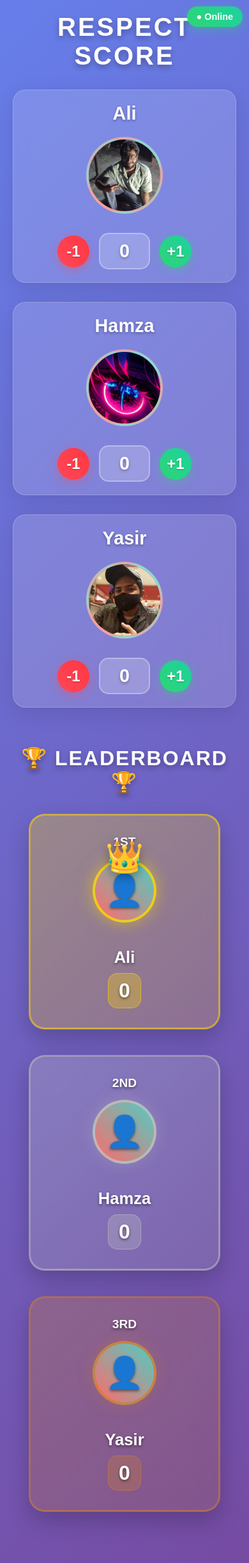
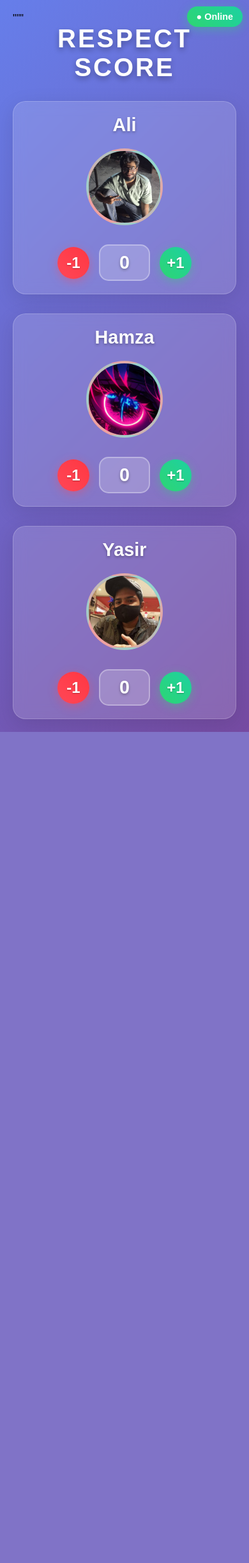
Before and after one commit to hxmz-axfn07/score-website, a Flask app: page / in a window 390 px wide. Shown: the whole page at 64% size. After the commit the page ends 1144 px from the top, so only its background shows below. Run offline with Flask 3, Linux system fonts and the light colour scheme; data that the repository does not hold is empty.

```diff
--- a/templates/index.html
+++ b/templates/index.html
@@ -1,4 +1,4 @@
-<!DOCTYPE html>
+<!-- <!DOCTYPE html>
 <html lang="en">
 <head>
     <meta charset="UTF-8">
@@ -34,7 +34,6 @@
             grid-template-columns: repeat(auto-fit, minmax(300px, 1fr));
             gap: 30px;
             justify-items: center;
-            margin-bottom: 60px;
         }
         .person-card {
             background: rgba(255, 255, 255, 0.15);
@@ -156,159 +155,6 @@
             background: linear-gradient(45deg, #ff4757, #ff3742);
             box-shadow: 0 4px 15px rgba(255, 71, 87, 0.4);
         }
-
-        /* Leaderboard Styles */
-        .leaderboard-section {
-            margin-top: 60px;
-        }
-        .leaderboard-title {
-            text-align: center;
-            color: white;
-            font-size: 2.5rem;
-            margin-bottom: 40px;
-            text-shadow: 0 4px 8px rgba(0,0,0,0.3);
-            font-weight: bold;
-            letter-spacing: 2px;
-        }
-        .leaderboard-container {
-            display: flex;
-            justify-content: center;
-            align-items: end;
-            gap: 20px;
-            flex-wrap: wrap;
-            margin-bottom: 40px;
-        }
-        .podium-position {
-            background: rgba(255, 255, 255, 0.1);
-            backdrop-filter: blur(15px);
-            border-radius: 25px;
-            padding: 30px 20px;
-            text-align: center;
-            border: 2px solid rgba(255, 255, 255, 0.2);
-            box-shadow: 0 15px 35px rgba(0, 0, 0, 0.2);
-            transition: all 0.4s ease;
-            position: relative;
-            overflow: hidden;
-        }
-        .podium-position::before {
-            content: '';
-            position: absolute;
-            top: 0;
-            left: 0;
-            right: 0;
-            bottom: 0;
-            background: linear-gradient(45deg, transparent, rgba(255,255,255,0.1), transparent);
-            transform: translateX(-100%);
-            transition: transform 0.6s;
-        }
-        .podium-position:hover::before {
-            transform: translateX(100%);
-        }
-        .podium-position:hover {
-            transform: translateY(-15px) scale(1.05);
-            box-shadow: 0 25px 50px rgba(0, 0, 0, 0.3);
-        }
-        .podium-first {
-            order: 2;
-            background: linear-gradient(135deg, rgba(255, 215, 0, 0.3), rgba(255, 193, 7, 0.2));
-            border: 3px solid rgba(255, 215, 0, 0.5);
-            transform: scale(1.1);
-            z-index: 3;
-        }
-        .podium-second {
-            order: 1;
-            background: linear-gradient(135deg, rgba(192, 192, 192, 0.3), rgba(169, 169, 169, 0.2));
-            border: 3px solid rgba(192, 192, 192, 0.5);
-            z-index: 2;
-        }
-        .podium-third {
-            order: 3;
-            background: linear-gradient(135deg, rgba(205, 127, 50, 0.3), rgba(184, 115, 51, 0.2));
-            border: 3px solid rgba(205, 127, 50, 0.5);
-            z-index: 1;
-        }
-        .podium-rank {
-            font-size: 1.2rem;
-            font-weight: bold;
-            color: white;
-            margin-bottom: 15px;
-            text-shadow: 0 2px 4px rgba(0,0,0,0.5);
-        }
-        .podium-avatar-container {
-            position: relative;
-            margin: 0 auto 20px;
-            width: 120px;
-            height: 120px;
-        }
-        .podium-avatar {
-            width: 100px;
-            height: 100px;
-            border-radius: 50%;
-            margin: 10px auto;
-            display: flex;
-            align-items: center;
-            justify-content: center;
-            font-size: 3rem;
-            color: white;
-            text-shadow: 0 2px 4px rgba(0,0,0,0.5);
-            border: 4px solid;
-            background: linear-gradient(45deg, #ff6b6b, #4ecdc4);
-            position: relative;
-            z-index: 2;
-        }
-        .podium-first .podium-avatar {
-            border-color: rgba(255, 215, 0, 0.8);
-            box-shadow: 0 0 25px rgba(255, 215, 0, 0.5);
-        }
-        .podium-second .podium-avatar {
-            border-color: rgba(192, 192, 192, 0.8);
-            box-shadow: 0 0 25px rgba(192, 192, 192, 0.3);
-        }
-        .podium-third .podium-avatar {
-            border-color: rgba(205, 127, 50, 0.8);
-            box-shadow: 0 0 25px rgba(205, 127, 50, 0.3);
-        }
-        .podium-crown {
-            position: absolute;
-            top: -30px;
-            left: 50%;
-            transform: translateX(-50%);
-            font-size: 3rem;
-            z-index: 3;
-            filter: drop-shadow(0 4px 8px rgba(0,0,0,0.4));
-            color: #FFD700;
-        }
-        .podium-name {
-            font-size: 1.6rem;
-            font-weight: bold;
-            color: white;
-            margin-bottom: 10px;
-            text-shadow: 0 2px 4px rgba(0,0,0,0.5);
-        }
-        .podium-score {
-            font-size: 2rem;
-            font-weight: bold;
-            color: white;
-            text-shadow: 0 2px 4px rgba(0,0,0,0.5);
-            background: rgba(255, 255, 255, 0.2);
-            border-radius: 15px;
-            padding: 8px 16px;
-            display: inline-block;
-            border: 1px solid rgba(255, 255, 255, 0.3);
-        }
-        .podium-first .podium-score {
-            background: rgba(255, 215, 0, 0.3);
-            border: 1px solid rgba(255, 215, 0, 0.5);
-        }
-        .podium-second .podium-score {
-            background: rgba(192, 192, 192, 0.3);
-            border: 1px solid rgba(192, 192, 192, 0.5);
-        }
-        .podium-third .podium-score {
-            background: rgba(205, 127, 50, 0.3);
-            border: 1px solid rgba(205, 127, 50, 0.5);
-        }
-
         @media (max-width: 768px) {
             h1 {
                 font-size: 2.5rem;
@@ -328,28 +174,327 @@
                 padding: 8px 15px;
                 font-size: 0.9rem;
             }
-            .leaderboard-title {
-                font-size: 2rem;
+        }
+    </style>
+</head>
+<body>
+    <div class="status-indicator status-online" id="status">● Online</div>
+
+    <div class="main-container">
+        <h1>RESPECT SCORE</h1>
+        <div class="cards-container">
+            <div class="person-card">
+                <div class="person-name">Ali</div>
+                <div class="person-image">👤</div>
+                <div class="score-container">
+                    <button class="score-btn minus-btn" onclick="updateScore('ali', -1)">-1</button>
+                    <div class="score-display" id="ali-score">0</div>
+                    <button class="score-btn plus-btn" onclick="updateScore('ali', 1)">+1</button>
+                </div>
+            </div>
+            <div class="person-card">
+                <div class="person-name">Hamza</div>
+                <div class="person-image">👤</div>
+                <div class="score-container">
+                    <button class="score-btn minus-btn" onclick="updateScore('hamza', -1)">-1</button>
+                    <div class="score-display" id="hamza-score">0</div>
+                    <button class="score-btn plus-btn" onclick="updateScore('hamza', 1)">+1</button>
+                </div>
+            </div>
+            <div class="person-card">
+                <div class="person-name">Yasir</div>
+                <div class="person-image">👤</div>
+                <div class="score-container">
+                    <button class="score-btn minus-btn" onclick="updateScore('yasir', -1)">-1</button>
+                    <div class="score-display" id="yasir-score">0</div>
+                    <button class="score-btn plus-btn" onclick="updateScore('yasir', 1)">+1</button>
+                </div>
+            </div>
+        </div>
+    </div>
+
+    <script>
+        let scores = {};
+        let isUpdating = false;
+
+        // Status indicator elements
+        const statusEl = document.getElementById('status');
+
+        // Set status
+        function setStatus(type, message) {
+            statusEl.className = `status-indicator status-${type}`;
+            statusEl.textContent = message;
+        }
+
+        // Load initial scores
+        async function loadScores() {
+            try {
+                const response = await fetch('/api/scores');
+                if (response.ok) {
+                    scores = await response.json();
+                    updateScoreDisplays();
+                    setStatus('online', '● Online');
+                } else {
+                    throw new Error('Failed to load scores');
+                }
+            } catch (error) {
+                console.error('Error loading scores:', error);
+                setStatus('error', '● Error');
+            }
+        }
+
+        // Update score displays
+        function updateScoreDisplays() {
+            for (const person in scores) {
+                const el = document.getElementById(`${person}-score`);
+                if (el) {
+                    el.textContent = scores[person];
+                    // Add animation
+                    el.classList.add('updating');
+                    setTimeout(() => el.classList.remove('updating'), 300);
+                }
+            }
+        }
+
+        // Update score function
+        async function updateScore(person, change) {
+            if (isUpdating) return; // Prevent multiple simultaneous updates
+
+            isUpdating = true;
+            setStatus('updating', '● Updating...');
+
+            // Disable all buttons
+            const buttons = document.querySelectorAll('.score-btn');
+            buttons.forEach(btn => btn.disabled = true);
+
+            try {
+                const response = await fetch('/api/update', {
+                    method: 'POST',
+                    headers: {
+                        'Content-Type': 'application/json',
+                    },
+                    body: JSON.stringify({ person, change })
+                });
+
+                if (response.ok) {
+                    scores = await response.json();
+                    updateScoreDisplays();
+                    setStatus('online', '● Online');
+                } else {
+                    throw new Error('Failed to update score');
+                }
+            } catch (error) {
+                console.error('Error updating score:', error);
+                setStatus('error', '● Error');
+                // Reload scores to sync with server
+                setTimeout(loadScores, 1000);
+            } finally {
+                isUpdating = false;
+                // Re-enable all buttons
+                buttons.forEach(btn => btn.disabled = false);
+            }
+        }
+
+        // Keyboard shortcuts
+        document.addEventListener('keydown', function(event) {
+            if (isUpdating) return; // Don't allow keyboard shortcuts while updating
+
+            switch(event.key) {
+                case '1': updateScore('ali', 1); break;
+                case '!': updateScore('ali', -1); break;
+                case '2': updateScore('hamza', 1); break;
+                case '@': updateScore('hamza', -1); break;
+                case '3': updateScore('yasir', 1); break;
+                case '#': updateScore('yasir', -1); break;
+            }
+        });
+
+        // Auto-refresh scores every 5 seconds to keep in sync
+        setInterval(loadScores, 5000);
+
+        // Load scores when page loads
+        window.addEventListener('load', loadScores);
+    </script>
+</body>
+</html>
+ -->
+
+
+"""<!DOCTYPE html>
+<html lang="en">
+<head>
+    <meta charset="UTF-8">
+    <meta name="viewport" content="width=device-width, initial-scale=1.0">
+    <title>Respect Score</title>
+    <style>
+        * {
+            margin: 0;
+            padding: 0;
+            box-sizing: border-box;
+        }
+        body {
+            font-family: 'Arial', sans-serif;
+            background: linear-gradient(135deg, #667eea 0%, #764ba2 100%);
+            min-height: 100vh;
+            padding: 20px;
+        }
+        .main-container {
+            max-width: 1200px;
+            margin: 0 auto;
+        }
+        h1 {
+            text-align: center;
+            color: white;
+            font-size: 3.5rem;
+            margin-bottom: 50px;
+            text-shadow: 0 4px 8px rgba(0,0,0,0.3);
+            font-weight: bold;
+            letter-spacing: 3px;
+        }
+        .cards-container {
+            display: grid;
+            grid-template-columns: repeat(auto-fit, minmax(300px, 1fr));
+            gap: 30px;
+            justify-items: center;
+        }
+        .person-card {
+            background: rgba(255, 255, 255, 0.15);
+            backdrop-filter: blur(10px);
+            border-radius: 20px;
+            padding: 30px;
+            text-align: center;
+            border: 1px solid rgba(255, 255, 255, 0.2);
+            box-shadow: 0 8px 32px rgba(0, 0, 0, 0.1);
+            transition: all 0.3s ease;
+            width: 100%;
+            max-width: 350px;
+        }
+        .person-card:hover {
+            transform: translateY(-10px);
+            box-shadow: 0 20px 40px rgba(0, 0, 0, 0.2);
+        }
+        .person-name {
+            font-size: 1.8rem;
+            font-weight: bold;
+            color: white;
+            margin-bottom: 20px;
+            text-shadow: 0 2px 4px rgba(0,0,0,0.3);
+        }
+        .person-image {
+            width: 150px;
+            height: 150px;
+            border-radius: 50%;
+            margin: 0 auto 30px;
+            background: linear-gradient(45deg, #ff6b6b, #4ecdc4);
+            display: flex;
+            align-items: center;
+            justify-content: center;
+            font-size: 4rem;
+            color: white;
+            text-shadow: 0 2px 4px rgba(0,0,0,0.3);
+            border: 4px solid rgba(255, 255, 255, 0.3);
+            transition: all 0.3s ease;
+        }
+        .person-image:hover {
+            transform: scale(1.05);
+        }
+        .score-container {
+            display: flex;
+            align-items: center;
+            justify-content: center;
+            gap: 15px;
+            margin-top: 20px;
+        }
+        .score-btn {
+            width: 50px;
+            height: 50px;
+            border: none;
+            border-radius: 50%;
+            font-size: 1.5rem;
+            font-weight: bold;
+            cursor: pointer;
+            transition: all 0.2s ease;
+            color: white;
+            text-shadow: 0 1px 2px rgba(0,0,0,0.3);
+        }
+        .score-btn:disabled {
+            opacity: 0.6;
+            cursor: not-allowed;
+            transform: none !important;
+        }
+        .minus-btn {
+            background: linear-gradient(45deg, #ff4757, #ff3742);
+            box-shadow: 0 4px 15px rgba(255, 71, 87, 0.4);
+        }
+        .minus-btn:hover:not(:disabled) {
+            transform: scale(1.1);
+            box-shadow: 0 6px 20px rgba(255, 71, 87, 0.6);
+        }
+        .plus-btn {
+            background: linear-gradient(45deg, #2ed573, #1dd1a1);
+            box-shadow: 0 4px 15px rgba(46, 213, 115, 0.4);
+        }
+        .plus-btn:hover:not(:disabled) {
+            transform: scale(1.1);
+            box-shadow: 0 6px 20px rgba(46, 213, 115, 0.6);
+        }
+        .score-display {
+            background: rgba(255, 255, 255, 0.2);
+            border: 2px solid rgba(255, 255, 255, 0.3);
+            border-radius: 15px;
+            padding: 10px 20px;
+            min-width: 80px;
+            font-size: 1.8rem;
+            font-weight: bold;
+            color: white;
+            text-shadow: 0 2px 4px rgba(0,0,0,0.3);
+            transition: all 0.3s ease;
+        }
+        .score-display.updating {
+            background: rgba(255, 255, 255, 0.4);
+            transform: scale(1.1);
+        }
+        .status-indicator {
+            position: fixed;
+            top: 20px;
+            right: 20px;
+            padding: 10px 20px;
+            border-radius: 25px;
+            color: white;
+            font-weight: bold;
+            transition: all 0.3s ease;
+            z-index: 1000;
+        }
+        .status-online {
+            background: linear-gradient(45deg, #2ed573, #1dd1a1);
+            box-shadow: 0 4px 15px rgba(46, 213, 115, 0.4);
+        }
+        .status-updating {
+            background: linear-gradient(45deg, #ffa502, #ff6348);
+            box-shadow: 0 4px 15px rgba(255, 165, 2, 0.4);
+        }
+        .status-error {
+            background: linear-gradient(45deg, #ff4757, #ff3742);
+            box-shadow: 0 4px 15px rgba(255, 71, 87, 0.4);
+        }
+        @media (max-width: 768px) {
+            h1 {
+                font-size: 2.5rem;
                 margin-bottom: 30px;
             }
-            .leaderboard-container {
-                flex-direction: column;
-                align-items: center;
+            .person-card {
+                padding: 20px;
             }
-            .podium-position {
-                width: 90%;
-                max-width: 300px;
-                margin-bottom: 20px;
+            .person-image {
+                width: 120px;
+                height: 120px;
+                font-size: 3rem;
             }
-            .podium-first {
-                order: 1;
-                transform: none;
-            }
-            .podium-second {
-                order: 2;
-            }
-            .podium-third {
-                order: 3;
+            .status-indicator {
+                top: 10px;
+                right: 10px;
+                padding: 8px 15px;
+                font-size: 0.9rem;
             }
         }
     </style>
@@ -391,18 +536,10 @@
                 </div>
             </div>
         </div>
-
-        <!-- Leaderboard Section -->
-        <div class="leaderboard-section">
-            <h2 class="leaderboard-title">🏆 LEADERBOARD 🏆</h2>
-            <div class="leaderboard-container" id="leaderboard">
-                <!-- Podium positions will be dynamically generated -->
-            </div>
-        </div>
     </div>
 
     <script>
-        let scores = {ali: 0, hamza: 0, yasir: 0};
+        let scores = {};
         let isUpdating = false;
 
         // Status indicator elements
@@ -414,14 +551,17 @@
             statusEl.textContent = message;
         }
 
-        // Load initial scores (simulated for demo)
+        // Load initial scores
         async function loadScores() {
             try {
-                // For demo purposes, we'll use the current scores
-                // In real implementation, this would fetch from your API
-                updateScoreDisplays();
-                updateLeaderboard();
-                setStatus('online', '● Online');
+                const response = await fetch('/api/scores');
+                if (response.ok) {
+                    scores = await response.json();
+                    updateScoreDisplays();
+                    setStatus('online', '● Online');
+                } else {
+                    throw new Error('Failed to load scores');
+                }
             } catch (error) {
                 console.error('Error loading scores:', error);
                 setStatus('error', '● Error');
@@ -441,38 +581,6 @@
             }
         }
 
-        // Update leaderboard
-        function updateLeaderboard() {
-            const leaderboardEl = document.getElementById('leaderboard');
-
-            // Convert scores to array and sort by score (descending)
-            const sortedScores = Object.entries(scores)
-                .map(([name, score]) => ({name, score}))
-                .sort((a, b) => b.score - a.score);
-
-            // Create podium HTML
-            const podiumHTML = sortedScores.map((person, index) => {
-                const rank = index + 1;
-                const positionClass = rank === 1 ? 'podium-first' : rank === 2 ? 'podium-second' : 'podium-third';
-                const rankText = rank === 1 ? '1ST' : rank === 2 ? '2ND' : '3RD';
-                const crownHTML = rank === 1 ? '<div class="podium-crown">👑</div>' : '';
-
-                return `
-                    <div class="podium-position ${positionClass}">
-                        <div class="podium-rank">${rankText}</div>
-                        <div class="podium-avatar-container">
-                            ${crownHTML}
-                            <div class="podium-avatar">👤</div>
-                        </div>
-                        <div class="podium-name">${person.name.charAt(0).toUpperCase() + person.name.slice(1)}</div>
-                        <div class="podium-score">${person.score}</div>
-                    </div>
-                `;
-            }).join('');
-
-            leaderboardEl.innerHTML = podiumHTML;
-        }
-
         // Update score function
         async function updateScore(person, change) {
             if (isUpdating) return; // Prevent multiple simultaneous updates
@@ -485,16 +593,21 @@
             buttons.forEach(btn => btn.disabled = true);
 
             try {
-                // For demo purposes, update scores directly
-                // In real implementation, this would be an API call
-                scores[person] += change;
+                const response = await fetch('/api/update', {
+                    method: 'POST',
+                    headers: {
+                        'Content-Type': 'application/json',
+                    },
+                    body: JSON.stringify({ person, change })
+                });
 
-                // Simulate API delay
-                await new Promise(resolve => setTimeout(resolve, 500));
-
-                updateScoreDisplays();
-                updateLeaderboard();
-                setStatus('online', '● Online');
+                if (response.ok) {
+                    scores = await response.json();
+                    updateScoreDisplays();
+                    setStatus('online', '● Online');
+                } else {
+                    throw new Error('Failed to update score');
+                }
             } catch (error) {
                 console.error('Error updating score:', error);
                 setStatus('error', '● Error');
```
